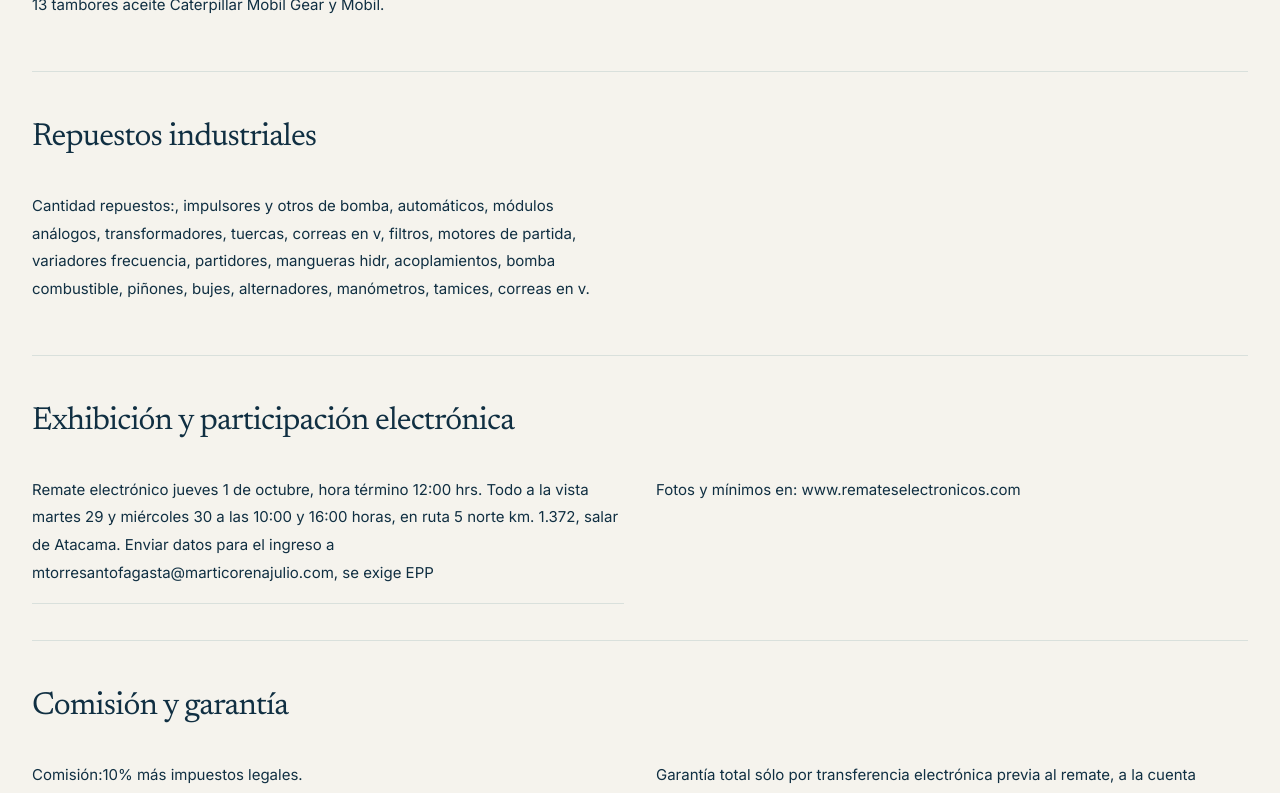
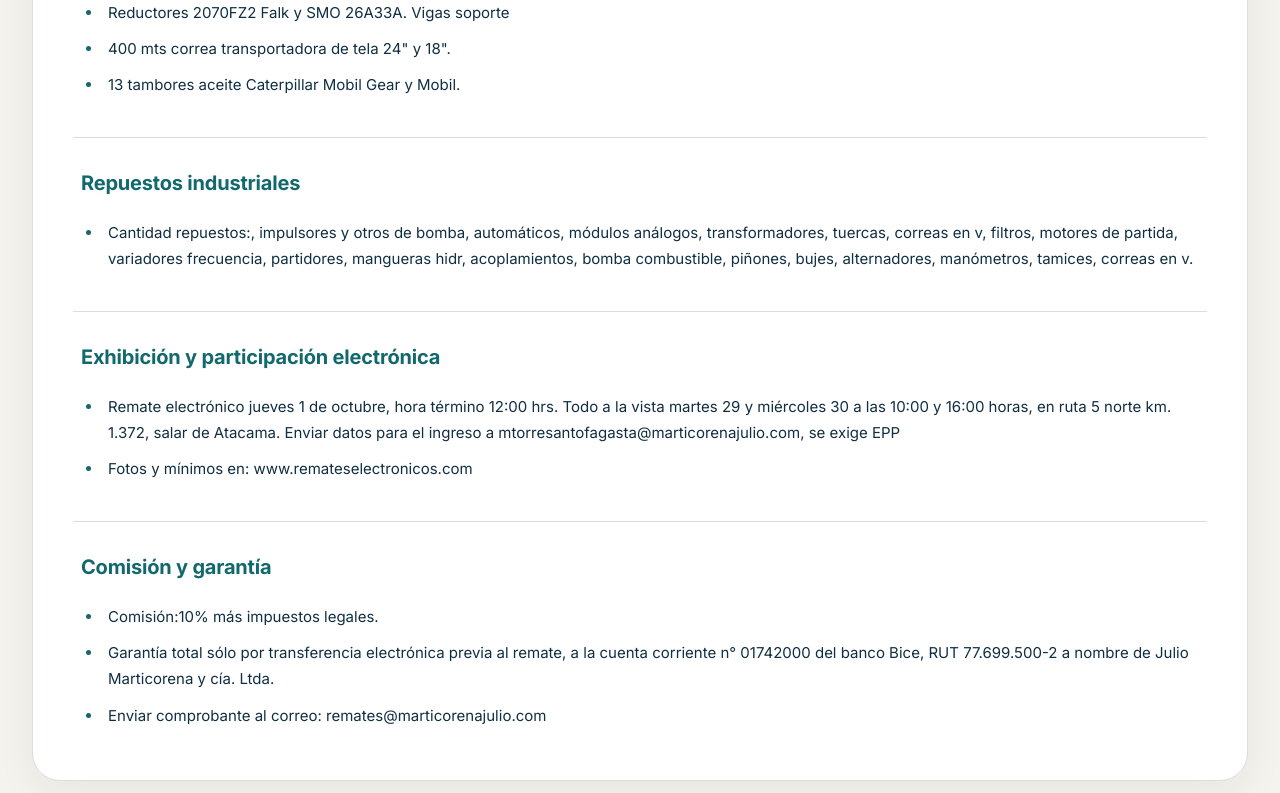
Before and after one commit to ddiagar/julio-marticorena-web, a React (Vite) app: page /#/remates/antofagasta in a window 1280 px wide. Shown: the part 1900-2693 px from the top of the page. Built offline with nearby package versions, Linux system fonts and the light colour scheme.

Commit message:
Redesign auction inventory details

```diff
--- a/src/components/PublicationDetails.tsx
+++ b/src/components/PublicationDetails.tsx
@@ -8,7 +8,7 @@ export function PublicationDetails({auctionId}:PublicationDetailsProps){
  const sections:readonly PublicationSection[]=(details as Record<string,readonly PublicationSection[]>)[auctionId]??[];
  return <div className="publication-details">
   <div className="publication-index"><p className="eyebrow">En este remate</p><div>{sections.map(section=><button key={section.id} onClick={()=>document.getElementById(section.id)?.scrollIntoView({behavior:'smooth',block:'start'})}>{section.title}</button>)}</div></div>
-  {sections.map(section=><section className={'publication-section'+(section.highlight?' publication-highlight':'')} key={section.id} id={section.id}>
+  <div className="publication-inventory">{sections.map(section=><section className={'publication-section'+(section.highlight?' publication-highlight':'')} key={section.id} id={section.id}>
    <h2>{section.title}</h2>{section.intro&&<p className="publication-intro">{section.intro}</p>}
    {section.paragraphs.length>0&&<ul className="publication-list">{section.paragraphs.map((paragraph,index)=><li key={index}>{paragraph}</li>)}</ul>}
    {section.cards&&<div className="judicial-grid">{section.cards.map(vehicle=><article className="judicial-card" key={vehicle.plate}>
@@ -18,6 +18,6 @@ export function PublicationDetails({auctionId}:PublicationDetailsProps){
      <details><summary>Aviso judicial completo</summary><p>{vehicle.notice}</p></details>
     </div>
    </article>)}</div>}
-  </section>)}
+  </section>)}</div>
  </div>;
 }
--- a/src/styles.css
+++ b/src/styles.css
@@ -126,13 +126,15 @@
 .publication-index {padding:26px;background:var(--color-background);border:1px solid var(--color-border);}
 .publication-index>div {display:flex;flex-wrap:wrap;gap:10px;}
 .publication-index button {padding:10px 14px;border:1px solid var(--color-border);border-radius:3px;font-size:13px;text-align:left;color:var(--color-secondary);background:var(--color-surface);}
-.publication-section {padding:36px 0;border-bottom:1px solid var(--color-border);scroll-margin-top:120px;}
-.publication-section h2 {font-size:32px;}
-.publication-list {list-style:none;padding:0;margin:0;display:grid;grid-template-columns:repeat(2,minmax(0,1fr));gap:0 32px;}
-.publication-list li {padding:16px 0;border-bottom:1px solid var(--color-border);font-size:15px;line-height:1.85;overflow-wrap:anywhere;}
-.publication-list li:last-child {border-bottom:0;}
-.publication-highlight {background:var(--color-background);padding:28px;margin-top:28px;border-left:3px solid var(--color-secondary);}
-.publication-highlight .publication-list li:first-child {grid-column:1/-1;font-weight:500;color:var(--color-secondary);}
+.publication-inventory { @apply bg-surface border border-border dark:bg-primary-container dark:border-outline; margin-top:24px;padding:12px 40px;border-radius:28px;box-shadow:0 14px 40px rgb(0 26 41 / .06);}
+.publication-section {padding:34px 8px;border-bottom:1px solid var(--color-border);scroll-margin-top:120px;}
+.publication-section:last-child {border-bottom:0;}
+.publication-section h2 { @apply text-secondary dark:text-secondary-fixed font-body; font-size:20px;font-weight:700;letter-spacing:-.01em;margin:0 0 20px;}
+.publication-list {list-style:disc;padding-left:22px;margin:0;}
+.publication-list li { @apply text-primary-container dark:text-background; padding:5px 0 5px 5px;font-size:15px;line-height:1.75;overflow-wrap:anywhere;}
+.publication-list li::marker { @apply text-secondary dark:text-secondary-fixed; }
+.publication-highlight { @apply bg-soft-surface dark:bg-primary; padding:28px;margin:12px 0;border-left:3px solid var(--color-secondary);border-radius:4px;}
+.publication-highlight .publication-list li:first-child {font-weight:500;color:var(--color-secondary);}
 .publication-intro {max-width:760px;margin-bottom:28px;}
 .judicial-grid {display:grid;grid-template-columns:repeat(2,minmax(0,1fr));gap:22px;align-items:start;}
 .judicial-card {border:1px solid var(--color-border);min-width:0;overflow:hidden;background:var(--color-surface);}
@@ -148,4 +150,4 @@
 .judicial-card dd {margin:0;}
 .judicial-card summary {font-size:14px;font-weight:500;color:var(--color-secondary);padding:14px 0;border-top:1px solid var(--color-border);}
 .judicial-card details p {font-size:12px;line-height:1.9;overflow-wrap:anywhere;}
-@media(max-width:620px){.publication-list,.judicial-grid{grid-template-columns:1fr}.publication-index,.publication-highlight,.judicial-card-body{padding:22px}.publication-section{scroll-margin-top:100px}.publication-section h2{font-size:28px}.publication-index button{font-size:12px}}
+@media(max-width:620px){.judicial-grid{grid-template-columns:1fr}.publication-index,.judicial-card-body{padding:22px}.publication-inventory{padding:8px 18px;border-radius:20px}.publication-section{padding:28px 4px;scroll-margin-top:100px}.publication-section h2{font-size:18px}.publication-highlight{padding:22px 18px}.publication-index button{font-size:12px}.publication-list{padding-left:20px}.publication-list li{padding-left:2px;font-size:14px}}
```
Also changed, not shown: 1 other file (tests, documents, lock files or other folders).
